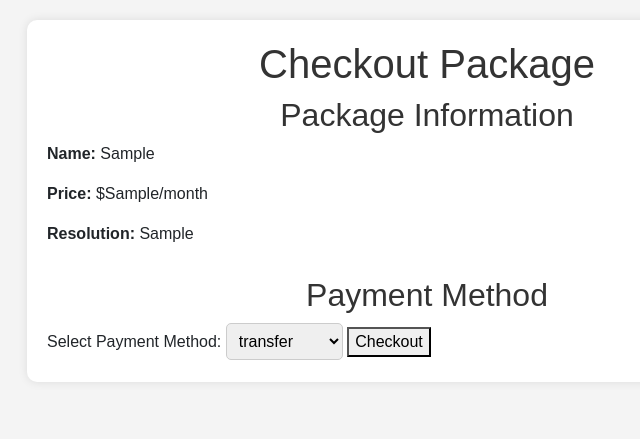
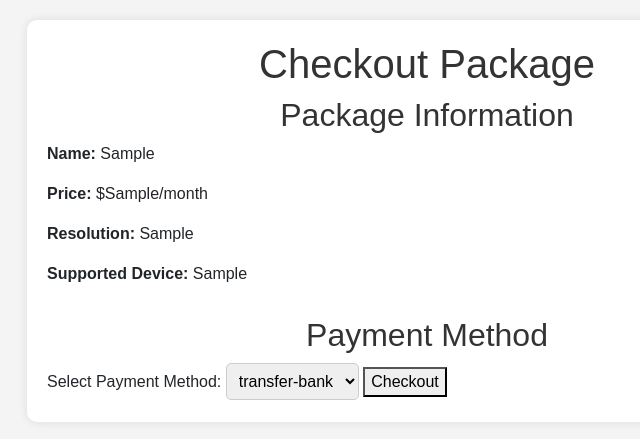
Before and after one commit to BASDAT-A-KELOMPOK-8/pacilflix, a Django app: template langganan/templates/checkout.html in a window 1280 px wide. Shown: the part 56-495 px from the top of the page, without its empty margins (213-853 px from the left). Run offline with Django 3.2, Linux system fonts and the light colour scheme; the template is opened without the code that fills it: most values are stand-ins (such as "Sample title", 1, 10 or a date in 2020); some libraries are stand-ins or nearby versions.

Commit message:
some edits to match task's criteria

```diff
--- a/langganan/templates/checkout.html
+++ b/langganan/templates/checkout.html
@@ -52,6 +52,7 @@
     <p><strong>Name:</strong> {{ package_info.0 }}</p>
     <p><strong>Price:</strong> ${{ package_info.1 }}/month</p>
     <p><strong>Resolution:</strong> {{ package_info.2 }}</p>
+    <p><strong>Supported Device:</strong> {{ dukungan_perangkat }}</p>
   </div>
 
   <div class="payment-method">
@@ -60,9 +61,9 @@
       {% csrf_token %}
       <label for="payment_method">Select Payment Method:</label>
       <select id="payment_method" name="payment_method">
-        <option value="transfer">transfer</option>
-        <option value="shopeepay">shopeepay</option>
-        <option value="gopay">gopay</option>
+        <option value="transfer-bank">transfer-bank</option>
+        <option value="kartu kredit">kartu kredit</option>
+        <option value="E-Wallet">E-Wallet</option>
       </select>
       <button type="submit">Checkout</button>
     </form>
--- a/pacilflix/urls.py
+++ b/pacilflix/urls.py
@@ -24,7 +24,7 @@ from daftar_favorit.views import show_favorites
 # from daftar_favorit.views import delete_favorite
 from daftar_unduhan.views import show_downloads
 
-from langganan.views import show_subscription, show_checkout
+from langganan.views import show_subscription, show_checkout, add_transaction
 from daftar_kontributor.views import show_contributors
 
 from tayangan.views import tayangan_display, tayangan_detail, detail_series, detail_episode, daftar_trailer
@@ -44,6 +44,7 @@ urlpatterns = [
 
     path('subscription/', show_subscription, name='subscription'),
     path('checkout/<str:package_name>/', show_checkout, name='checkout'),
+    path('checkout/<str:package_name>/add_transaction/', add_transaction, name='add_transaction'),
     path('contributors/', show_contributors, name='contributors'),
 
     path('tayangan/', tayangan_display, name='tayangan'),
```
Also changed, not shown: langganan/urls.py (deleted, +0 -8 lines), langganan/views.py (+21 -1 lines).
